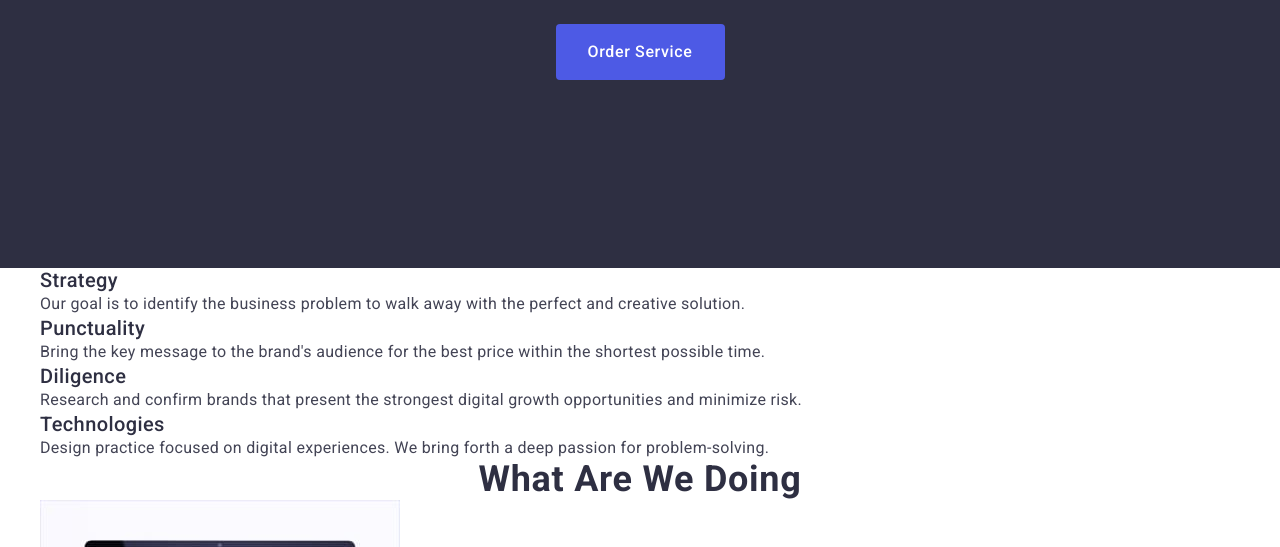
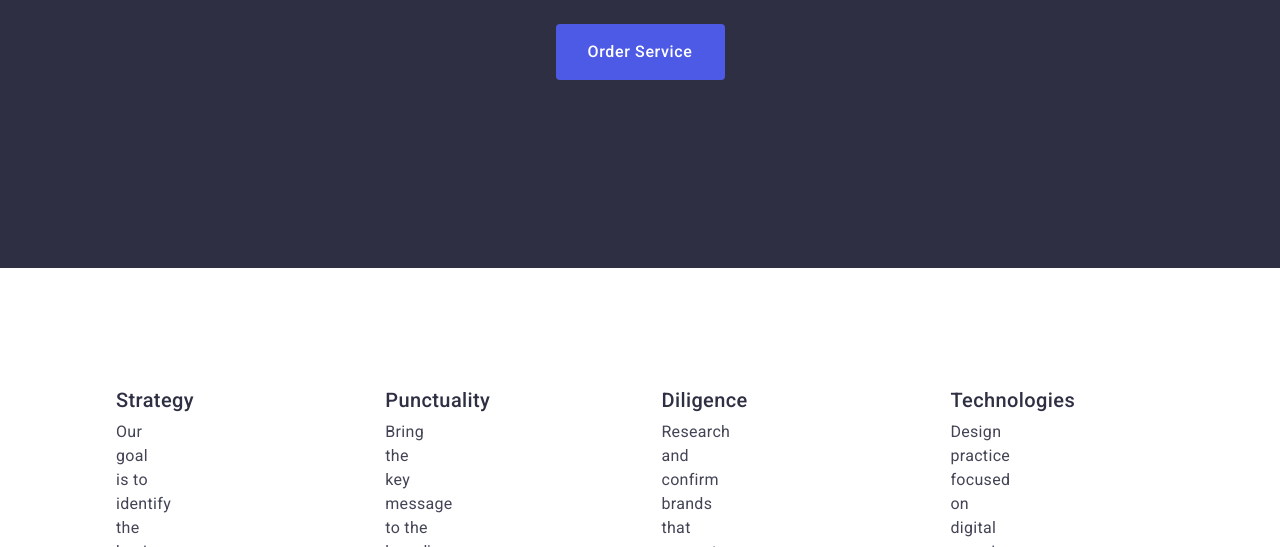
Before and after one commit to Darjetii-Dooku/hw-03, a plain HTML site: page index.html in a window 1280 px wide. Shown: the part 405-952 px from the top of the page. Drawn offline with nearby package versions, Linux system fonts and the light colour scheme.

Commit message:
2 section fix

```diff
--- a/css/styles.css
+++ b/css/styles.css
@@ -1,7 +1,7 @@
 body {
   font-family: "Roboto", sans-serif;
   background-color: #ffffff;
-  color: #434455;
+  color: var(--slatecolor);
 }
 h1,
 h2,
@@ -165,6 +165,13 @@ img {
 }
 
 /* 2 section */
+.second-section {
+  padding: 120px 0;
+}
+.second-section-list {
+  display: flex;
+  gap: 24px;
+}
 .second-section-title {
   font-family: "Roboto";
   font-style: normal;
@@ -173,11 +180,13 @@ img {
   line-height: 24px;
   letter-spacing: 0.02em;
   color: #2e2f42;
+  margin-bottom: 8px;
 }
 .second-section-text {
   line-height: 1.5;
   letter-spacing: 0.02em;
   color: var(--slatecolor);
+  width: calc((100% - 72px) / 4);
 }
 
 /* 3 section */
--- a/index.html
+++ b/index.html
@@ -59,14 +59,15 @@
         </div>
       </section>
       <!-- Section 1 -->
-      <section>
+      <section class="second-section">
+        <div class="container">
           <h2 class="visually-hidden">Features</h2>
-        <ul class="list">
+          <ul class="second-section-list list">
             <li>
               <h3 class="second-section-title">Strategy</h3>
               <p class="second-section-text">
-              Our goal is to identify the business problem to walk away with the
-              perfect and creative solution.
+                Our goal is to identify the business problem to walk away with
+                the perfect and creative solution.
               </p>
             </li>
             <li>
@@ -91,6 +92,7 @@
               </p>
             </li>
           </ul>
+        </div>
       </section>
       <!-- Section 2 -->
       <section>
```
Lines whose indentation alone changed are shown as unchanged.
